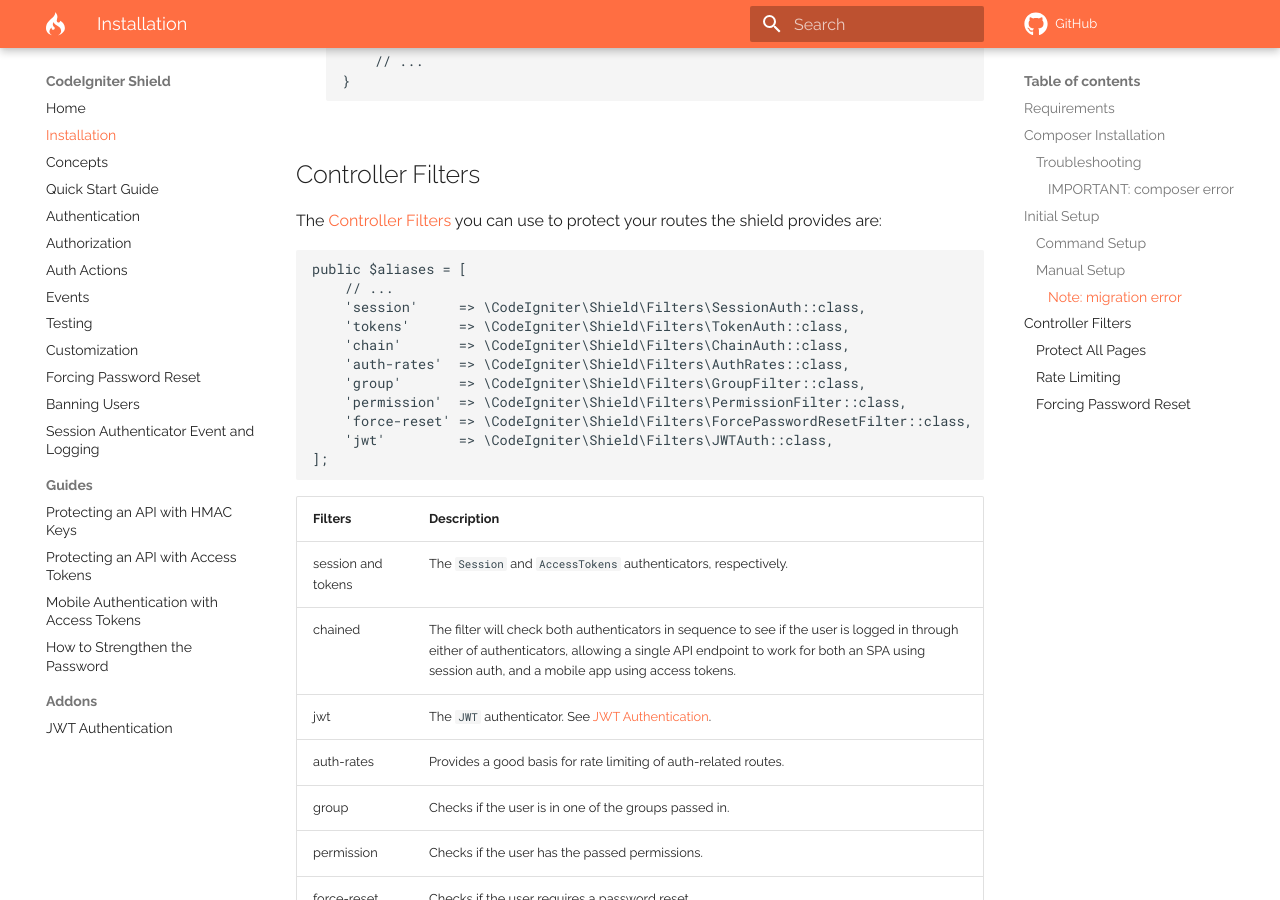
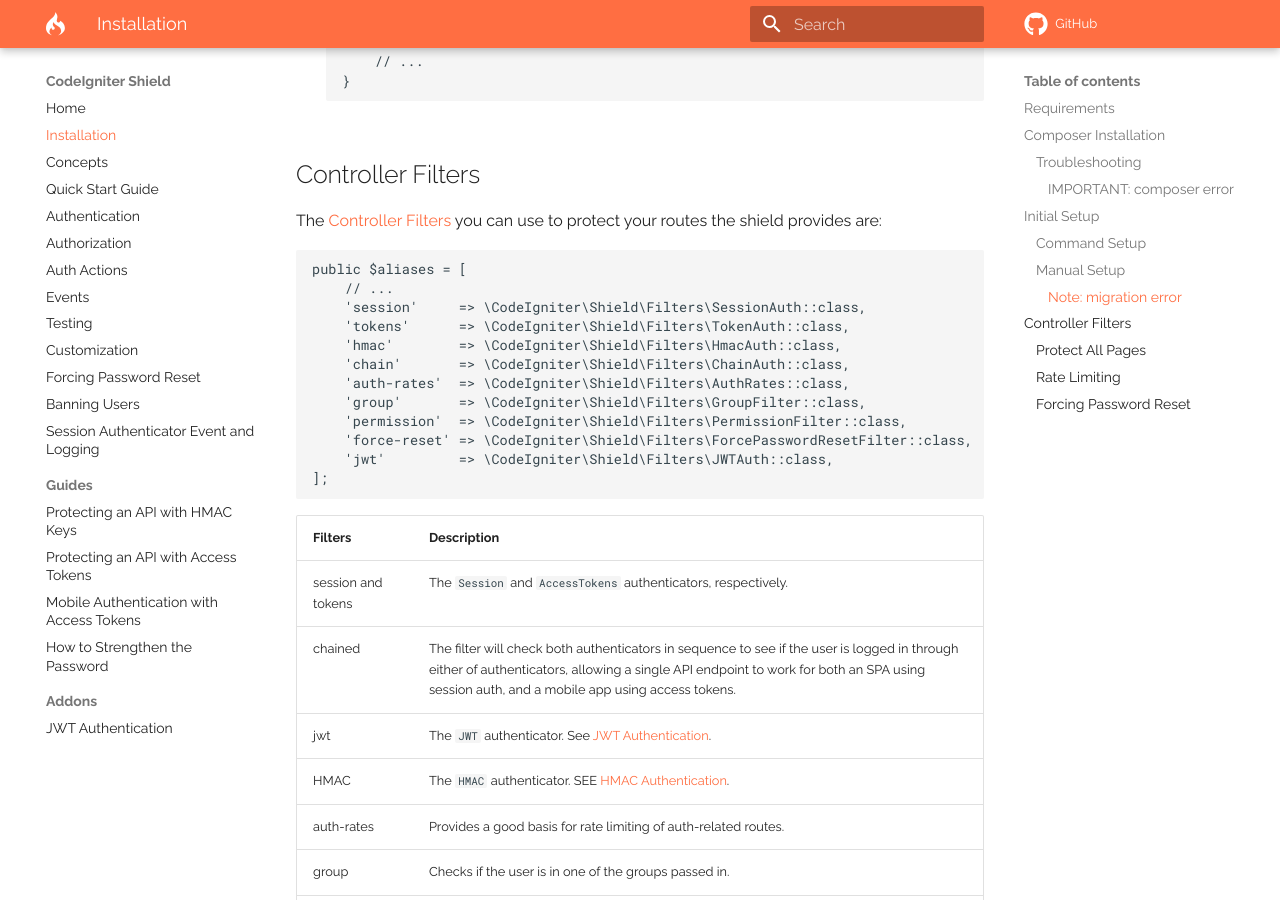
Before and after one commit to codeigniter4/shield, an MkDocs documentation site: the page built from docs/install.md, in a window 1280 px wide and 900 px high, scrolled down 4350 px. Built offline with MkDocs 1.6.1 and Material for MkDocs 9.7.7, drawn with Linux system fonts in a browser that asks for light colours; comment, search, counter and statistics services are not loaded; a style sheet for code colours, icons or effects is not loaded; some of the changed text lies outside the part shown.

Commit message:
Added HMAC References to installation documentation
Signed-off-by: tswagger <tim@renowne.com>

```diff
--- a/docs/install.md
+++ b/docs/install.md
@@ -204,6 +204,7 @@ public $aliases = [
     // ...
     'session'     => \CodeIgniter\Shield\Filters\SessionAuth::class,
     'tokens'      => \CodeIgniter\Shield\Filters\TokenAuth::class,
+    'hmac'        => \CodeIgniter\Shield\Filters\HmacAuth::class,
     'chain'       => \CodeIgniter\Shield\Filters\ChainAuth::class,
     'auth-rates'  => \CodeIgniter\Shield\Filters\AuthRates::class,
     'group'       => \CodeIgniter\Shield\Filters\GroupFilter::class,
@@ -218,6 +219,7 @@ Filters | Description
 session and tokens | The `Session` and `AccessTokens` authenticators, respectively.
 chained | The filter will check both authenticators in sequence to see if the user is logged in through either of authenticators, allowing a single API endpoint to work for both an SPA using session auth, and a mobile app using access tokens.
 jwt | The `JWT` authenticator. See [JWT Authentication](./addons/jwt.md).
+HMAC | The `HMAC` authenticator. SEE [HMAC Authentication](./guides/api_hmac_keys.md).
 auth-rates | Provides a good basis for rate limiting of auth-related routes.
 group | Checks if the user is in one of the groups passed in.
 permission | Checks if the user has the passed permissions.
```
Also changed, not shown: other parts of docs/install.md (+1 -1 lines).
